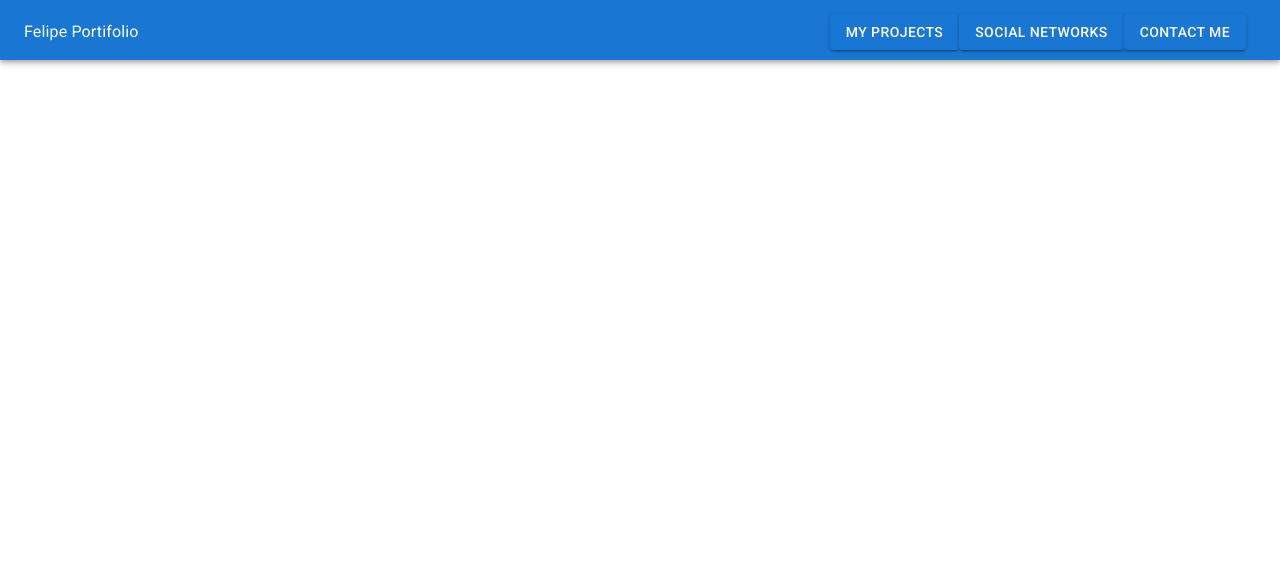
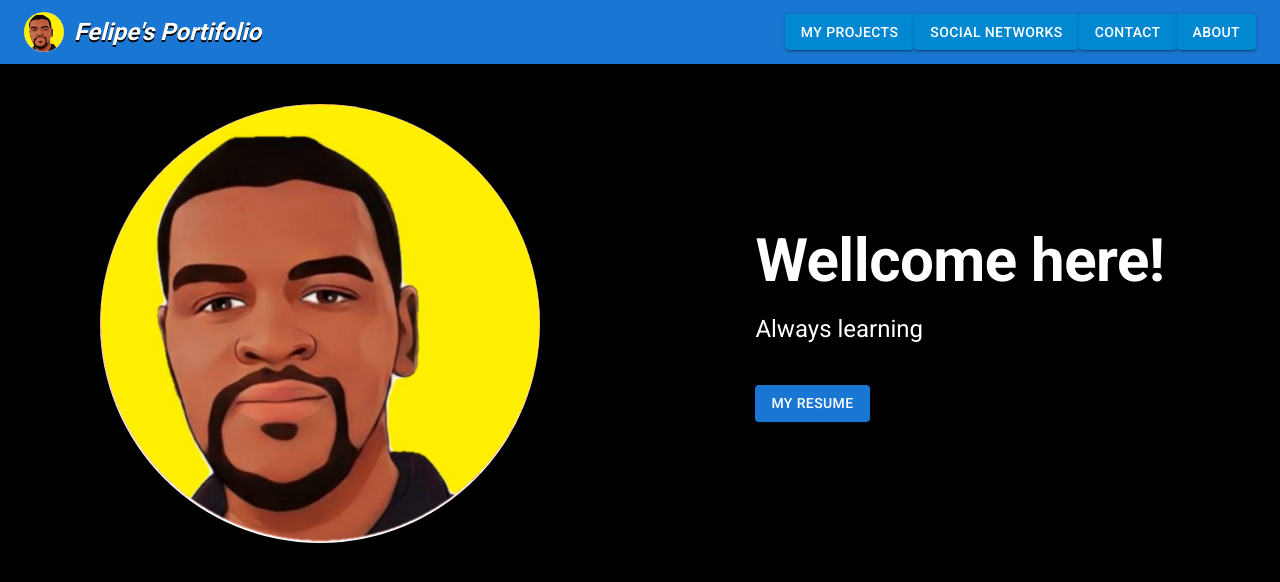
Before and after one commit to oliveirascof/personal-web, a React (Vite) app: page / in a window 1280 px wide. Shown: the top 582 px of the page. Built offline with nearby package versions, Linux system fonts and the light colour scheme.

Commit message:
home page is coming

```diff
--- a/index.html
+++ b/index.html
@@ -2,7 +2,7 @@
 <html lang="en">
   <head>
     <meta charset="UTF-8" />
-    <link rel="icon" type="image/svg+xml" href="/vite.svg" />
+    <link rel="icon" type="image/svg+xml" href="/src/assets/images/Logo/myLogo.png" />
     <meta name="viewport" content="width=device-width, initial-scale=1.0" />
     <link
     rel="stylesheet"
--- a/src/App.jsx
+++ b/src/App.jsx
@@ -1,10 +1,12 @@
 import React from 'react'
 import Header from './components/Header/Header'
+import Presentation from './components/Presentation/Presentation'
 
 function App() {
   return (
       <>
         <Header />
+        <Presentation />
       </>
   )
 }
--- a/src/components/Header/Header.jsx
+++ b/src/components/Header/Header.jsx
@@ -1,24 +1,32 @@
 import React from 'react'
-import { Button } from '@mui/material'
+import { Avatar } from "@mui/material"
 import {
   AppBarStyled,
   ToolBarStyled,
-  TypographyText,
-  BoxStyled } from './style'
+  TitleStyle,
+  ButtonMenu,
+  BoxStyled,
+} from './styles'
 
 const Header = () => {
   return (
-      <AppBarStyled position='absolute'>
+      <AppBarStyled position='static'>
         <ToolBarStyled >
 
-          <TypographyText >
-            Felipe Portifolio
-          </TypographyText>
+          <BoxStyled >
+            <Avatar
+              alt="myLogo"
+              src="/src/assets/images/Logo/myLogo.png"/>
+            <TitleStyle >
+              Felipe's Portifolio
+            </TitleStyle>
+          </BoxStyled>
 
           <BoxStyled >
-            <Button variant="contained">My projects</Button>
-            <Button variant="contained">Social networks</Button>
-            <Button variant="contained">Contact me</Button>
+            <ButtonMenu variant="contained" color="info">My projects</ButtonMenu>
+            <ButtonMenu variant="contained" color="info">Social networks</ButtonMenu>
+            <ButtonMenu variant="contained" color="info">Contact</ButtonMenu>
+            <ButtonMenu variant="contained" color="info">About</ButtonMenu>
           </BoxStyled>
 
         </ToolBarStyled>
--- a/src/components/Header/style.js
+++ /dev/null
@@ -1,31 +0,0 @@
-import styled from 'styled-components'
-import {
-  AppBar,
-  Toolbar,
-  Typography,
-  Box,
-  Button
-} from '@mui/material'
-
-
-export const AppBarStyled = styled(AppBar)`
-  height: 60px;
-  display: flex;
-`
-
-export const ToolBarStyled = styled(Toolbar)`
-  display: flex;
-  align-items: center;
-  justify-content: space-between;
-  text-align: center
-`
-
-export const TypographyText = styled(Typography)`
-  font-weight: bold;
-`
-
-export const BoxStyled = styled(Box)`
-  display: "flex";
-  margin-left: 10px;
-  margin-right: 10px;
-`
--- /dev/null
+++ b/src/components/Header/styles.js
@@ -0,0 +1,40 @@
+import styled from 'styled-components'
+import {
+  AppBar,
+  Toolbar,
+  Box,
+  Button,
+} from '@mui/material'
+
+
+export const AppBarStyled = styled(AppBar)`
+  height: auto;
+  display: flex;
+`
+export const ToolBarStyled = styled(Toolbar)`
+  display: flex;
+  align-items: center;
+  justify-content: space-between;
+
+`
+export const TitleStyle = styled.h1`
+  font-style: italic;
+  font-size: x-large;
+  text-shadow: black 0 2px;
+  padding-left: 10px;
+  padding-right: 10px;
+`
+
+export const BoxStyled = styled(Box)`
+  display: flex;
+  align-items: center;
+  justify-content: center;
+`
+
+export const ButtonMenu = styled(Button)`
+  margin-left: 10px;
+  margin-right: 10px;
+  &&:hover {
+    background-color: #0000ff;
+  }
+`
--- /dev/null
+++ b/src/components/Presentation/Presentation.jsx
@@ -0,0 +1,51 @@
+import React from "react";
+import styled from "styled-components";
+import { Typography, Button, Avatar, Box } from '@mui/material'
+
+const Div = styled.div`
+  display: flex;
+  flex-direction: column;
+  align-items: center;
+  justify-content: center;
+  width: 100%;
+  height: 100%;
+  margin: 40px 100px 40px 100px ;
+`
+const View = styled.div`
+  display: flex;
+  align-items: center;
+  justify-content: space-around;
+  width: 100%;
+  height: 100%;
+
+`
+
+const Presentation = () => {
+  return (
+    <View>
+
+      <Div>
+        <Avatar sx={{width: "100%", height: "100%"}} alt="myLogo" src="/src/assets/images/Logo/myLogo.png"/>
+      </Div>
+
+      <Div >
+        <Box >
+          <Typography variant="h2" color="white" textAlign={"left"} fontWeight={"bold"} >
+            Wellcome here!
+          </Typography>
+
+          <Typography sx={{marginTop: 2}} textAlign={"left"} variant="h5" color="white" >
+            Always learning
+          </Typography>
+
+          <Typography>
+            <Button sx={{marginTop: 5}} variant="contained" >My Resume</Button>
+          </Typography>
+        </Box>
+      </Div>
+
+    </View>
+  )
+}
+
+export default Presentation
--- a/src/style/global.js
+++ b/src/style/global.js
@@ -2,10 +2,18 @@ import { createGlobalStyle } from "styled-components";
 
 
 const GlobalStyle = createGlobalStyle`
+* {
     margin: 0;
     padding: 0;
     box-sizing: border-box;
     font-family: "Roboto", sans-serif;
+}
+
+body {
+    background-color: #000;
+}
+
+
 `
 
 export default GlobalStyle
```
Also changed, not shown: src/assets/images/Logo/myLogo.png (added).
